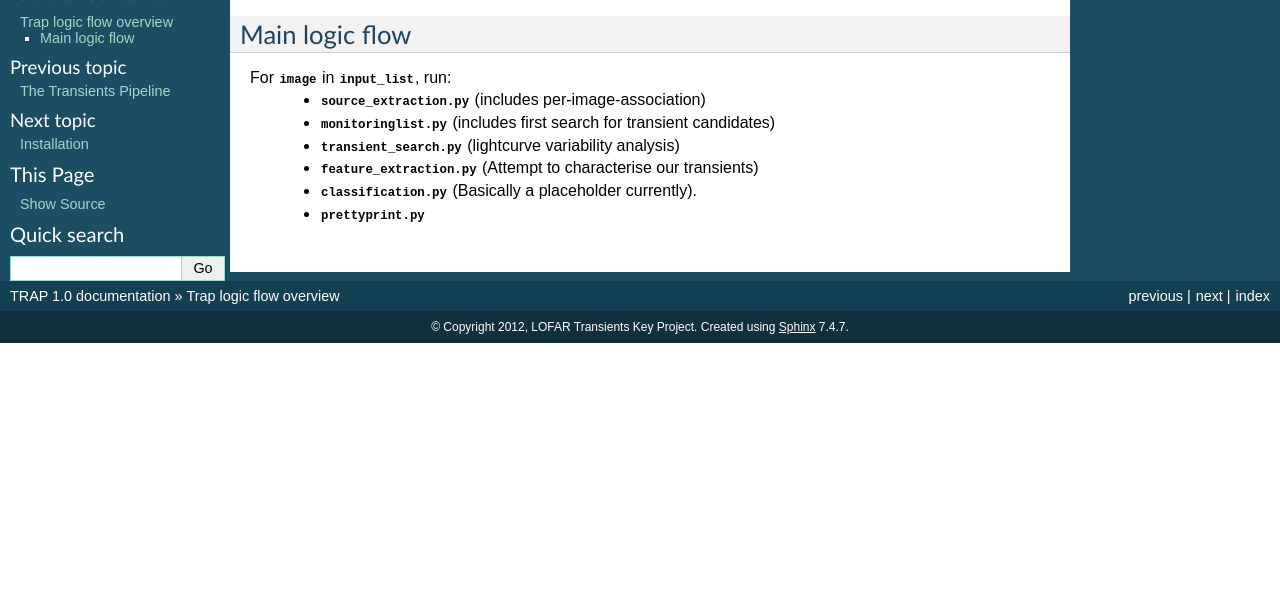
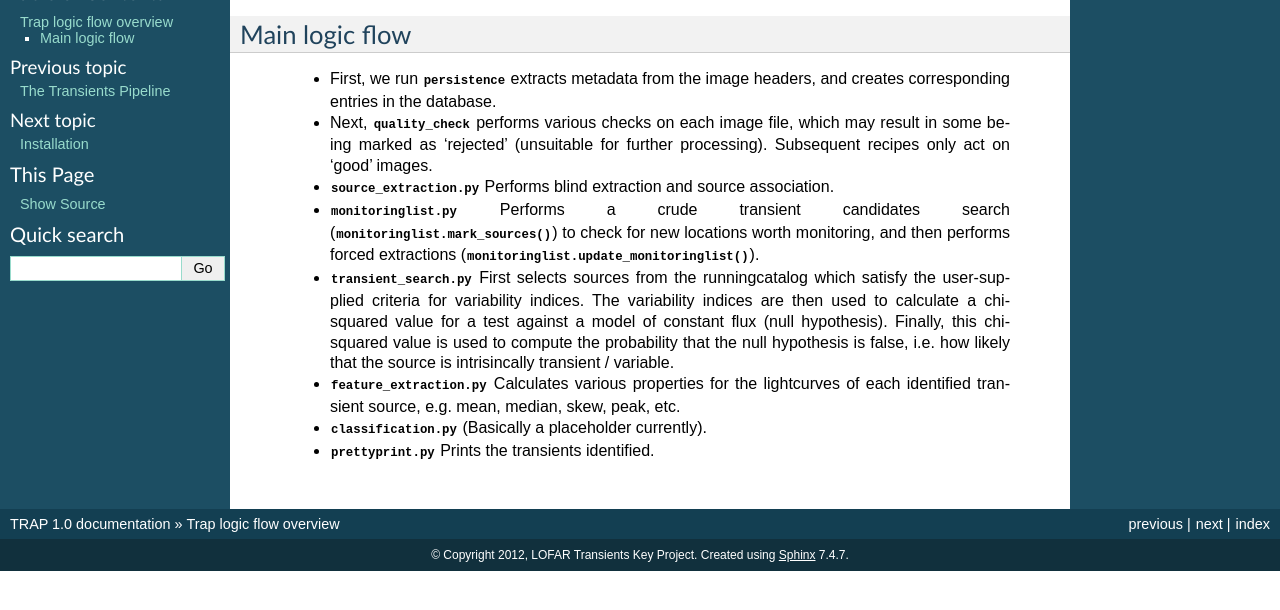
Before and after one commit to transientskp/tkp, a Sphinx documentation site: the page built from documentation/source/logic.rst, in a window 1280 px wide, cut to the strip 196-806 px from the top of the page. Built offline with Sphinx 7.4.7, drawn with Linux system fonts in a browser that asks for light colours.

Commit message:
Update logic-flow docs.

```diff
--- a/documentation/source/logic.rst
+++ b/documentation/source/logic.rst
@@ -1,21 +1,35 @@
 .. _logic:
 
-****************************
+************************
 Trap logic flow overview
-****************************
+************************
 .. |last_updated| last_updated::
 
 :Last updated: |last_updated|
 
 Main logic flow
-----------------
+---------------
 
-.. To do: update documentation for each recipe, link to them here...
-
-For :py:data:`image` in :py:data:`input_list`, run:
- * :py:mod:`source_extraction.py`  (includes per-image-association)
- * :py:mod:`monitoringlist.py` (includes first search for transient candidates)
- * :py:mod:`transient_search.py` (lightcurve variability analysis)
- * :py:mod:`feature_extraction.py` (Attempt to characterise our transients)
+ * First, we run :py:mod:`persistence` extracts metadata from the image headers,
+   and creates corresponding entries in the database.
+ * Next, :py:mod:`quality_check` performs various checks on each image file,
+   which may result in some being marked as 'rejected'
+   (unsuitable for further processing). Subsequent recipes only act on 'good'
+   images.
+ * :py:mod:`source_extraction.py`  Performs blind extraction and source association.
+ * :py:mod:`monitoringlist.py` Performs a crude transient candidates search
+   (:py:func:`monitoringlist.mark_sources`) to check for new locations worth
+   monitoring, and then performs forced extractions
+   (:py:func:`monitoringlist.update_monitoringlist`).
+ * :py:mod:`transient_search.py` First selects sources from the runningcatalog which
+   satisfy the user-supplied criteria for variability indices.
+   The variability indices are then used to calculate a chi-squared value for
+   a test against a model of constant flux (null hypothesis).
+   Finally, this chi-squared value is used to compute the probability that
+   the null hypothesis is false, i.e. how likely that the source is
+   intrisincally transient / variable.
+ * :py:mod:`feature_extraction.py` Calculates various properties for the
+   lightcurves of each identified transient source,
+   e.g. mean, median, skew, peak, etc.
  * :py:mod:`classification.py` (Basically a placeholder currently).
- * :py:mod:`prettyprint.py`
+ * :py:mod:`prettyprint.py` Prints the transients identified.
```
